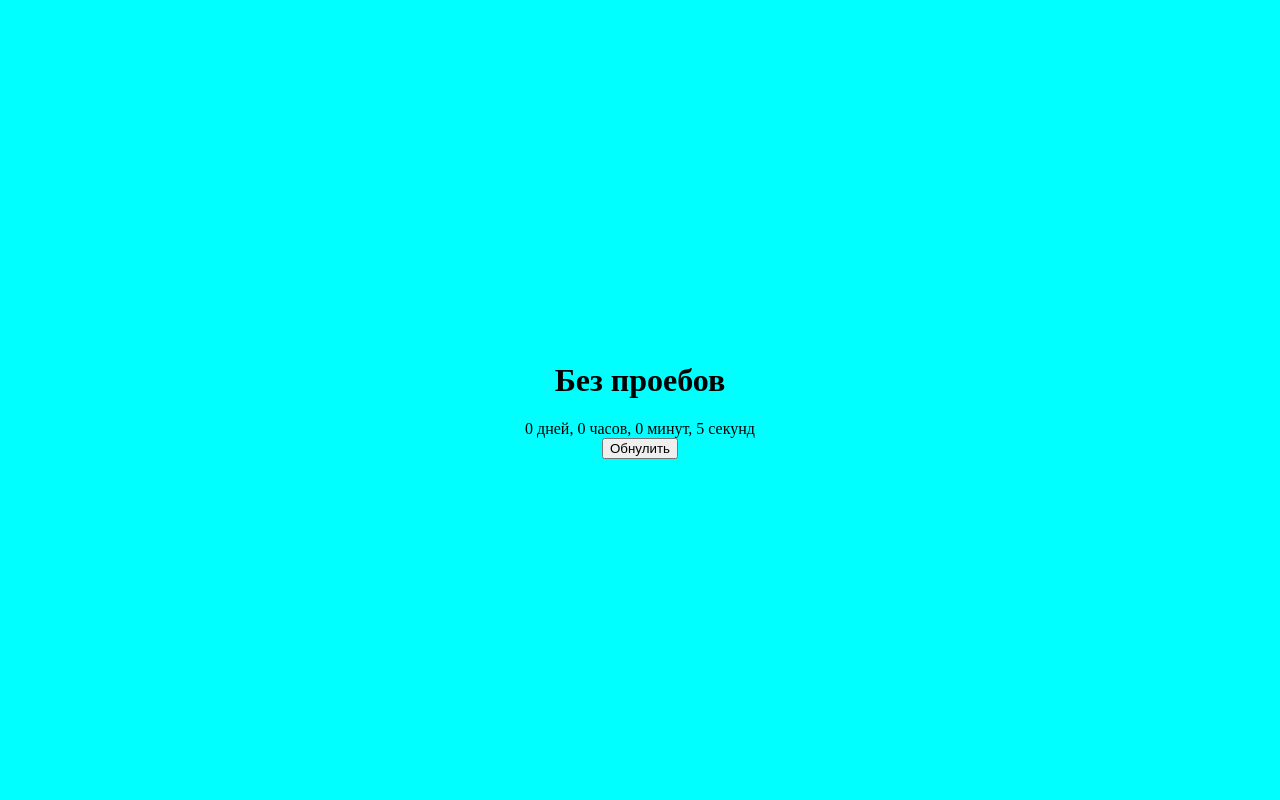
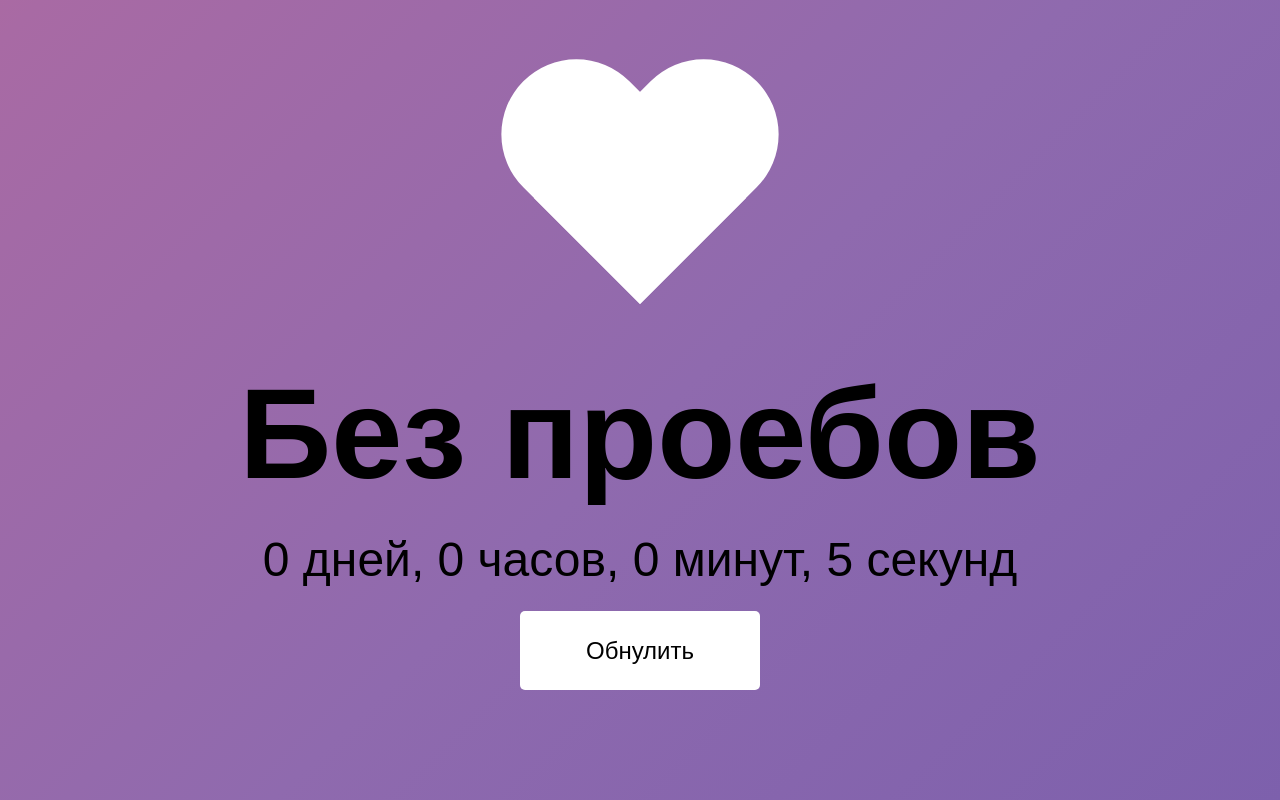
Before and after one commit to PutilovDmitriy/sb-webhook, a website: page client/index.html in a window 1280 px wide. Drawn offline with Linux system fonts and the light colour scheme; no server answers.

Commit message:
update styles

```diff
--- a/client/css/index.css
+++ b/client/css/index.css
@@ -2,17 +2,22 @@ html, body {
     margin: 0;
     padding: 0;
     width: 100%;
-    height: 100vh;
+    height: 100%;
     background: aqua;
     overflow: hidden;
+    font-family: "Fira Sans", sans-serif;
 }
 
 .root {
     width: 100%;
     height: 100%;
+    background: linear-gradient(-45deg, #3f51b1 0%, #5a55ae 13%, #7b5fac 25%, #8f6aae 38%, #a86aa4 50%, #cc6b8e 62%, #f18271 75%, #f3a469 87%, #f7c978 100%);;
+    background-size: 400% 400%;
+    position: relative;
+    animation: animate 7.5s ease-in-out infinite;
     display: flex;
     justify-content: center;
-    align-items: center;
+    padding-top: 5%;
 }
 
 .center {
@@ -20,3 +25,86 @@ html, body {
     flex-direction: column;
     align-items: center;
 }
+
+h1 {
+    font-size: 8em;
+    margin-bottom: 0.2em;
+    margin-top: 0.2em;
+}
+
+.timer {
+    font-size: 3em;
+    margin-bottom: 0.5em;
+}
+
+#refresh {
+    width: 30%;
+    height: 3.3em;
+    font-size: 1.5em;
+    background-color: white;
+    border: 0;
+    border-radius: 5px;
+    transition: all 200ms;
+}
+
+#refresh:hover {
+    margin-top: -0.1em;
+    width: 31%;
+    height: 3.5em;
+
+
+}
+
+@keyframes animate{
+    0%{
+        background-position: 0 50%;
+    }
+    50%{
+        background-position: 100% 50%;
+    }
+    100%{
+        background-position: 0 50%;
+    }
+}
+
+#heart {
+    position: relative;
+    width: 300px;
+    height: 270px;
+}
+
+#heart:before,
+#heart:after {
+    position: absolute;
+    content: "";
+    left: 150px;
+    top: 0;
+    width: 150px;
+    height: 240px;
+    background-color: white;
+    -moz-border-radius: 150px 150px 0 0;
+    border-radius: 150px 150px 0 0;
+    -webkit-transform: rotate(-45deg);
+    -moz-transform: rotate(-45deg);
+    -ms-transform: rotate(-45deg);
+    -o-transform: rotate(-45deg);
+    transform: rotate(-45deg);
+    -webkit-transform-origin: 0 100%;
+    -moz-transform-origin: 0 100%;
+    -ms-transform-origin: 0 100%;
+    -o-transform-origin: 0 100%;
+    transform-origin: 0 100%;
+}
+#heart:after {
+    left: 0;
+    -webkit-transform: rotate(45deg);
+    -moz-transform: rotate(45deg);
+    -ms-transform: rotate(45deg);
+    -o-transform: rotate(45deg);
+    transform: rotate(45deg);
+    -webkit-transform-origin: 100% 100%;
+    -moz-transform-origin: 100% 100%;
+    -ms-transform-origin: 100% 100%;
+    -o-transform-origin: 100% 100%;
+    transform-origin :100% 100%;
+}
--- a/client/index.html
+++ b/client/index.html
@@ -8,6 +8,7 @@
 <body>
     <div class="root">
         <div class="center">
+            <div id="heart"></div>
             <h1>Без проебов</h1>
             <div id="timer" class="timer"></div>
             <button id="refresh" type="submit">Обнулить</button>
--- a/client/js/index.js
+++ b/client/js/index.js
@@ -5,7 +5,6 @@ function declOfNum(number, titles) {
 }
 
 function changeTimer(el, serverDate) {
-    console.log(serverDate)
     const nowDate = new Date();
     const date = new Date(serverDate);
     const diff = new Date(nowDate.getTime() - date.getTime());
@@ -19,7 +18,7 @@ function changeTimer(el, serverDate) {
 document.addEventListener("DOMContentLoaded", () => {
     let serverDate = new Date();
     const timerEl = document.getElementById('timer');
-    fetch('http://localhost:3000/api/getDate')
+    fetch('https://sasik-fail.herokuapp.com/api/getDate')
         .then(res => res.json())
         .then(data => {
             serverDate = data.date
@@ -29,7 +28,7 @@ document.addEventListener("DOMContentLoaded", () => {
     const refreshButton = document.getElementById('refresh');
     if (refreshButton) {
         refreshButton.addEventListener('click', () => {
-            fetch('http://localhost:3000/api/changeDate')
+            fetch('https://sasik-fail.herokuapp.com/api/changeDate')
                 .then(res => res.json())
                 .then(data => {
                     serverDate = data.date;
```
Also changed, not shown: server/server.js (+5 -3 lines).
